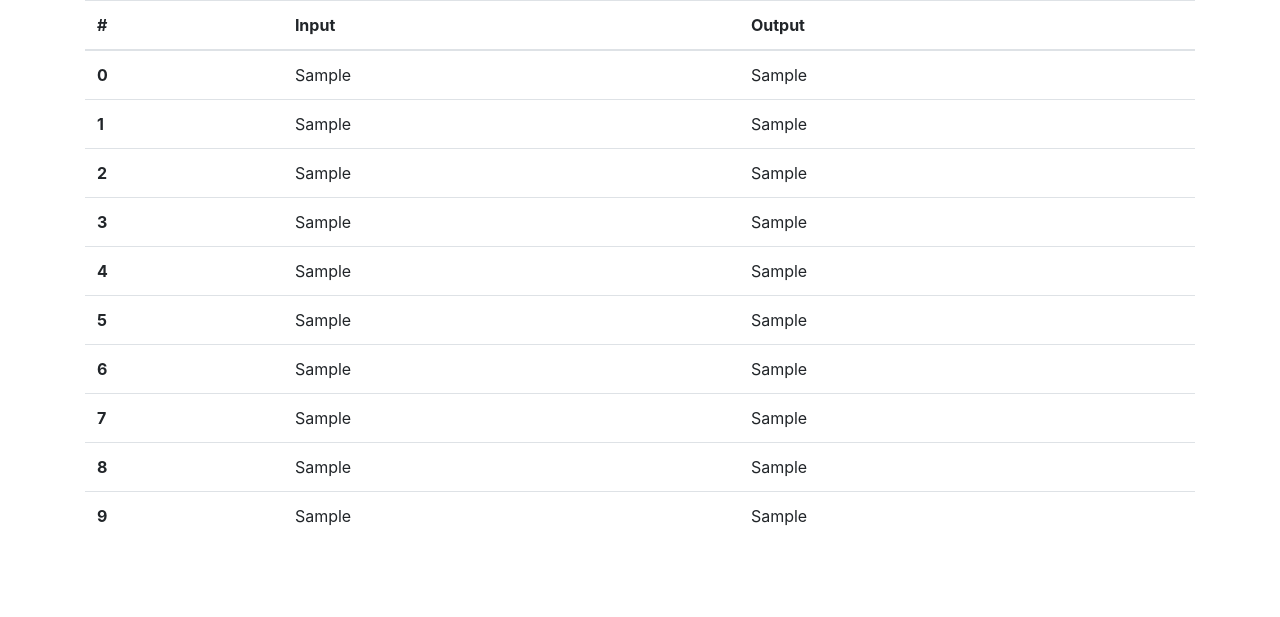
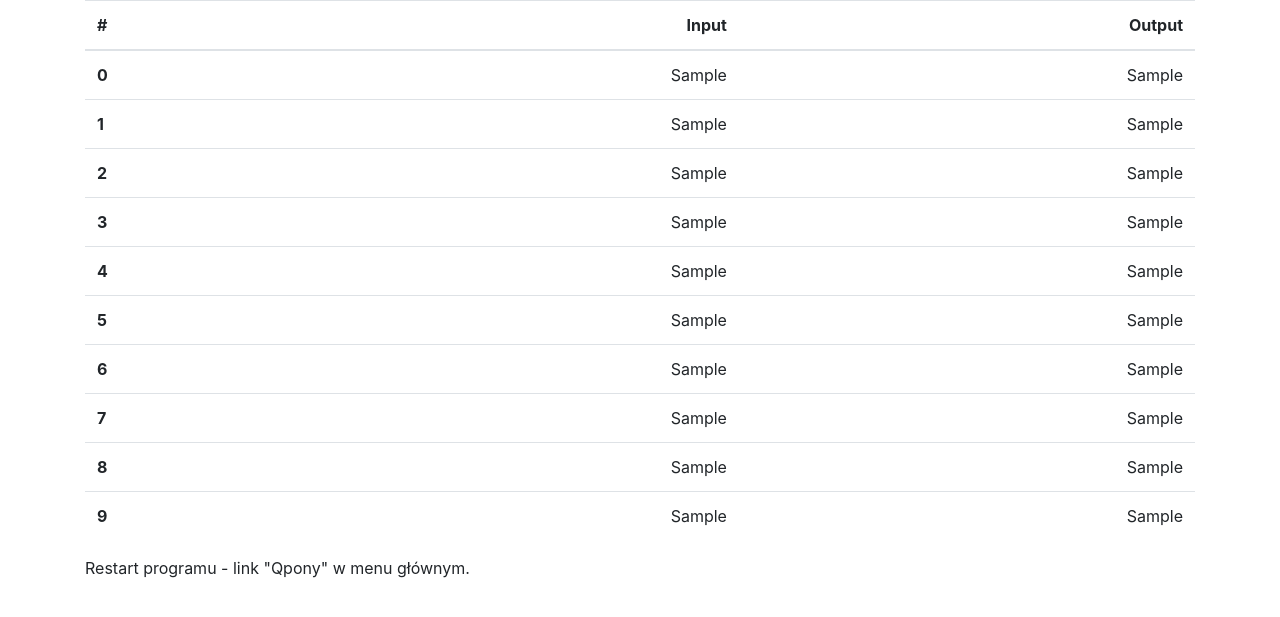
Before and after one commit to perrache/Qpony, a Symfony app: template templates/input/indexOut.html.twig in a window 1280 px wide. Shown: the part 56-673 px from the top of the page. Run offline with Twig, Linux system fonts and the light colour scheme; the template is opened without the code that fills it: most values are stand-ins (such as "Sample title", 1, 10 or a date in 2020); some libraries are stand-ins or nearby versions.

Commit message:
05CalculatingFunction

```diff
--- a/templates/input/indexOut.html.twig
+++ b/templates/input/indexOut.html.twig
@@ -5,61 +5,63 @@
   <thead>
     <tr>
       <th scope="col">#</th>
-      <th scope="col">Input</th>
-      <th scope="col">Output</th>
+      <th scope="col" style="text-align:right">Input</th>
+      <th scope="col" style="text-align:right">Output</th>
     </tr>
   </thead>
   <tbody>
     <tr>
       <th scope="row">0</th>
-      <td>{{ in0 }}</td>
-      <td>{{ out0 }}</td>
+      <td style="text-align:right">{{ in0 }}</td>
+      <td style="text-align:right">{{ out0 }}</td>
     </tr>
     <tr>
       <th scope="row">1</th>
-      <td>{{ in1 }}</td>
-      <td>{{ out1 }}</td>
+      <td style="text-align:right">{{ in1 }}</td>
+      <td style="text-align:right">{{ out1 }}</td>
     </tr>
     <tr>
       <th scope="row">2</th>
-      <td>{{ in2 }}</td>
-      <td>{{ out2 }}</td>
+      <td style="text-align:right">{{ in2 }}</td>
+      <td style="text-align:right">{{ out2 }}</td>
     </tr>
     <tr>
       <th scope="row">3</th>
-      <td>{{ in3 }}</td>
-      <td>{{ out3 }}</td>
+      <td style="text-align:right">{{ in3 }}</td>
+      <td style="text-align:right">{{ out3 }}</td>
     </tr>
     <tr>
       <th scope="row">4</th>
-      <td>{{ in4 }}</td>
-      <td>{{ out4 }}</td>
+      <td style="text-align:right">{{ in4 }}</td>
+      <td style="text-align:right">{{ out4 }}</td>
     </tr>
     <tr>
       <th scope="row">5</th>
-      <td>{{ in5 }}</td>
-      <td>{{ out5 }}</td>
+      <td style="text-align:right">{{ in5 }}</td>
+      <td style="text-align:right">{{ out5 }}</td>
     </tr>
     <tr>
       <th scope="row">6</th>
-      <td>{{ in6 }}</td>
-      <td>{{ out6 }}</td>
+      <td style="text-align:right">{{ in6 }}</td>
+      <td style="text-align:right">{{ out6 }}</td>
     </tr>
     <tr>
       <th scope="row">7</th>
-      <td>{{ in7 }}</td>
-      <td>{{ out7 }}</td>
+      <td style="text-align:right">{{ in7 }}</td>
+      <td style="text-align:right">{{ out7 }}</td>
     </tr>
     <tr>
       <th scope="row">8</th>
-      <td>{{ in8 }}</td>
-      <td>{{ out8 }}</td>
+      <td style="text-align:right">{{ in8 }}</td>
+      <td style="text-align:right">{{ out8 }}</td>
     </tr>
     <tr>
       <th scope="row">9</th>
-      <td>{{ in9 }}</td>
-      <td>{{ out9 }}</td>
+      <td style="text-align:right">{{ in9 }}</td>
+      <td style="text-align:right">{{ out9 }}</td>
     </tr>
   </tbody>
 </table>
+
+<p>Restart programu - link "Qpony" w menu głównym.</p>
 {% endblock %}
```
Also changed, not shown: src/Controller/InputController.php (+26 -1 lines).
